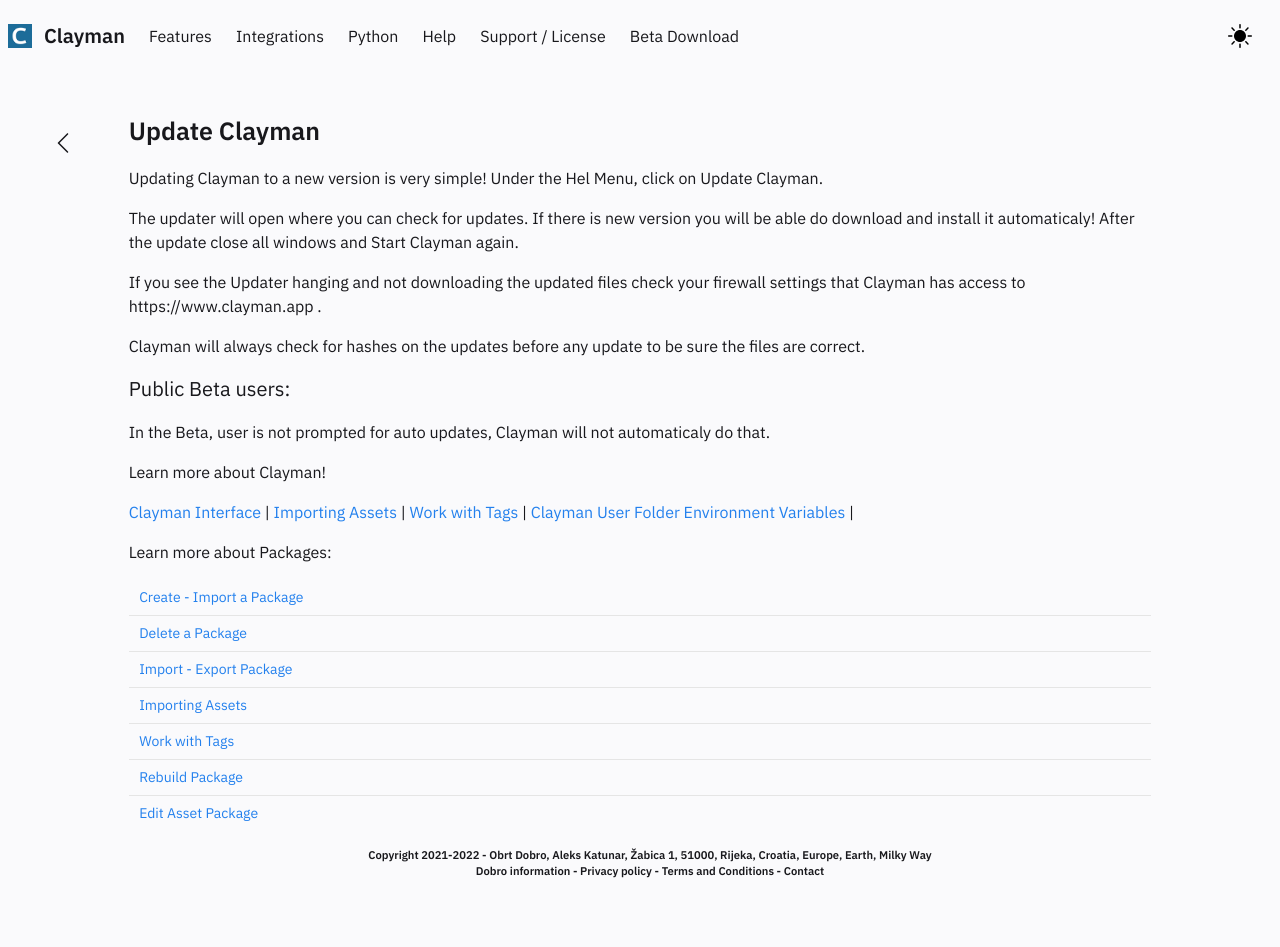
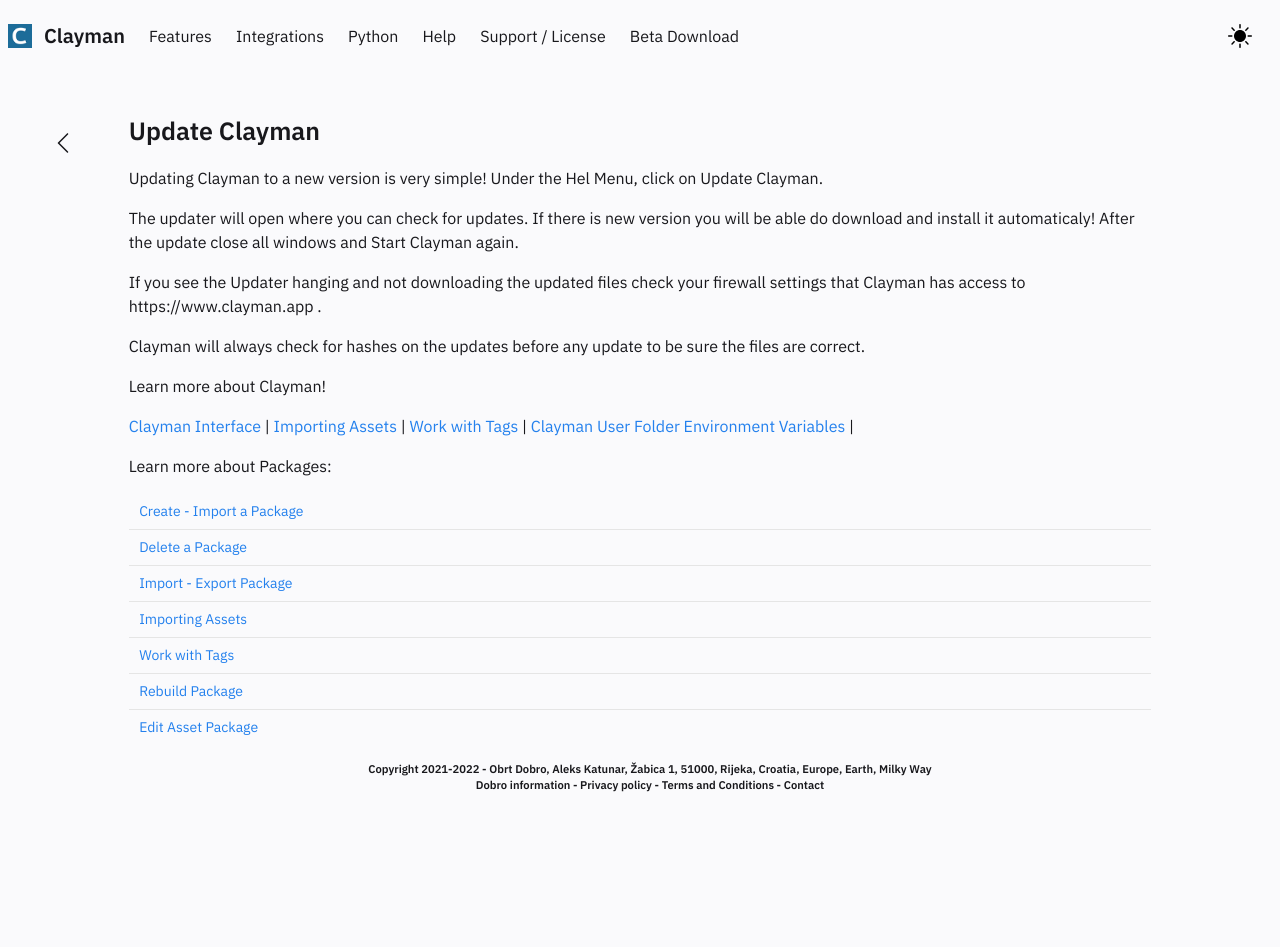
Before and after one commit to ddesmond/ClaymanWeb, a Jekyll site: the page built from _notes/Public/Update Clayman.md, in a window 1280 px wide. Built offline with Jekyll 4.4.1, drawn with Linux system fonts in a browser that asks for light colours; after the commit the page ends 900 px from its top, so only the background shows below that.

Commit message:
Update Update Clayman.md

```diff
--- a/_notes/Public/Update Clayman.md
+++ b/_notes/Public/Update Clayman.md
@@ -15,10 +15,6 @@
 If you see the Updater hanging and not downloading the updated files check your firewall settings that Clayman has access to https://www.clayman.app .
 
 Clayman will always check for hashes on the updates before any update to be sure the files are correct.
-
-
-##### Public Beta users:
-In the Beta, user is not prompted for auto updates, Clayman will not automaticaly do that.
 
 
 
```
